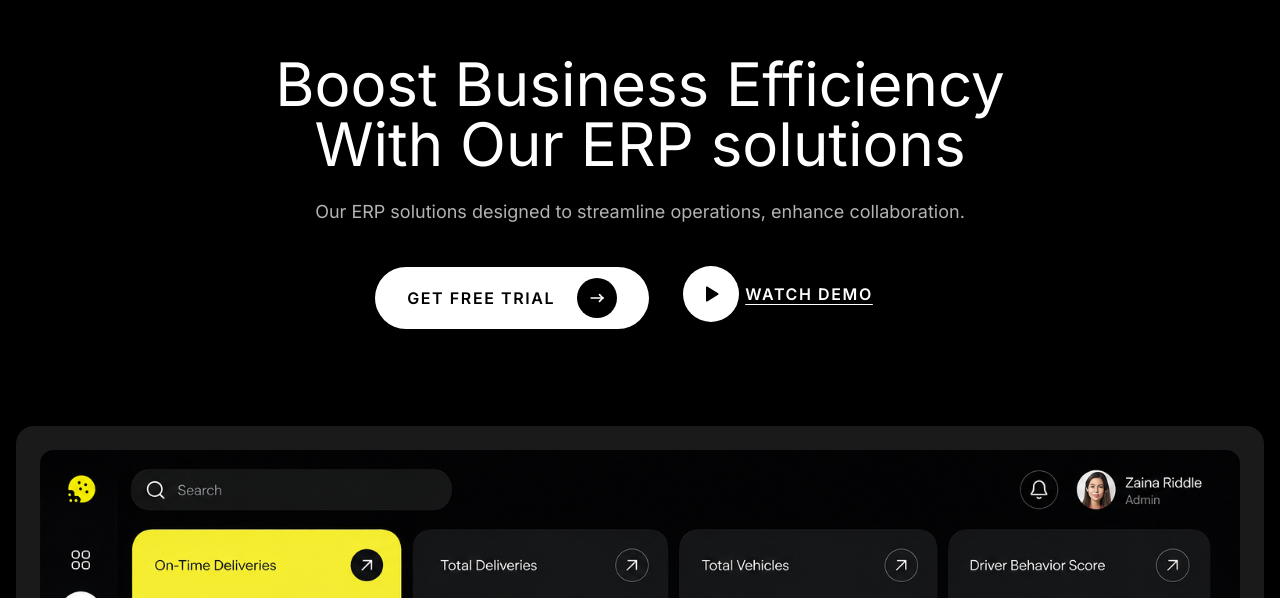
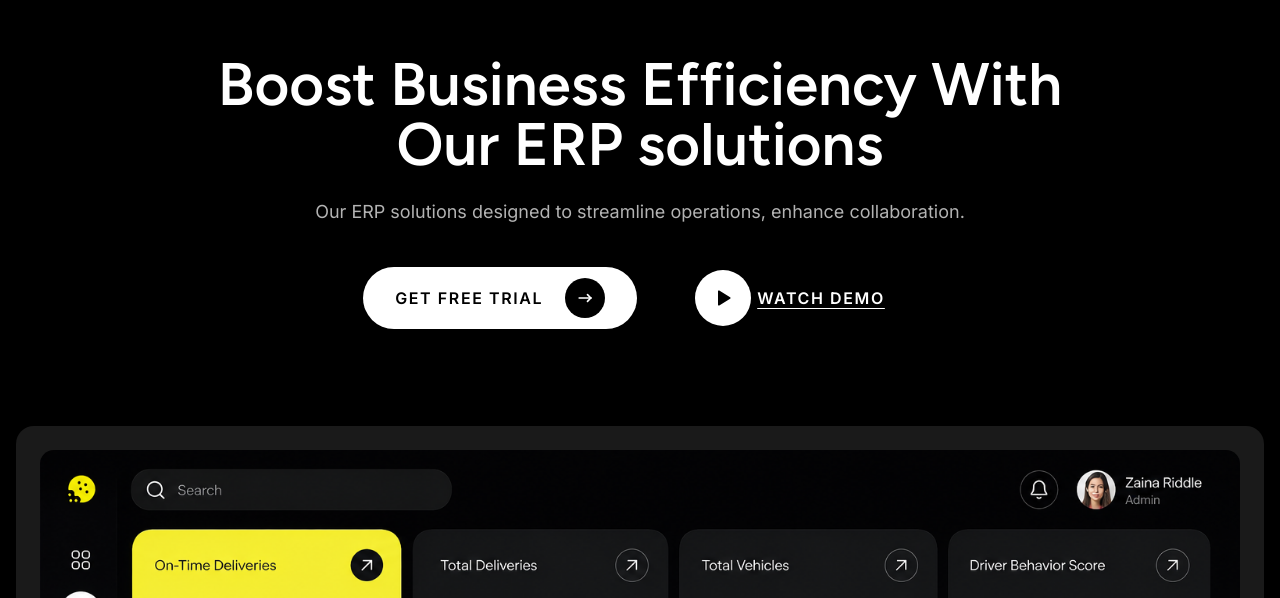
Before and after one commit to mikhailabdillah/simple-erp, a Next.js app in the folder apps/web/: page / in a window 1280 px wide. Shown: the part 202-800 px from the top of the page. Built offline with nearby package versions, Linux system fonts and the light colour scheme.

Commit message:
feat: update typography and remove redundant fonts

```diff
--- a/apps/web/app/globals.css
+++ b/apps/web/app/globals.css
@@ -122,13 +122,39 @@
     @apply border-border outline-ring/50;
   }
   body {
-    @apply bg-background text-foreground;
+    @apply bg-background text-foreground font-sans;
   }
   button:not(:disabled),
   [role="button"]:not(:disabled) {
     cursor: pointer;
   }
-  html {
-    @apply font-sans;
+  h1 {
+    @apply text-5xl lg:text-6xl;
+  }
+  h2 {
+    @apply text-4xl lg:text-5xl;
+  }
+  h3 {
+    @apply text-3xl lg:text-4xl;
+  }
+  h4 {
+    @apply text-2xl lg:text-3xl;
+  }
+  h5 {
+    @apply text-xl lg:text-2xl;
+  }
+  h6 {
+    @apply text-lg lg:text-xl;
+  }
+  h1,
+  h2,
+  h3,
+  h4,
+  h5,
+  h6 {
+    @apply font-heading font-semibold;
+  }
+  p {
+    @apply text-base mb-4;
   }
 }
--- a/apps/web/app/layout.tsx
+++ b/apps/web/app/layout.tsx
@@ -1,4 +1,4 @@
-import { Figtree, Geist, Geist_Mono, Inter } from "next/font/google";
+import { Figtree, Inter } from "next/font/google";
 
 import type { Metadata } from "next";
 import "./globals.css";
@@ -11,19 +11,9 @@ const figtreeHeading = Figtree({
 
 const inter = Inter({ subsets: ["latin"], variable: "--font-sans" });
 
-const geistSans = Geist({
-  subsets: ["latin"],
-  variable: "--font-geist-sans",
-});
-
-const geistMono = Geist_Mono({
-  subsets: ["latin"],
-  variable: "--font-geist-mono",
-});
-
 export const metadata: Metadata = {
-  description: "Generated by create next app",
-  title: "Create Next App",
+  description: "Simple ERP",
+  title: "Simple ERP",
 };
 
 export default function RootLayout({
@@ -32,19 +22,18 @@ export default function RootLayout({
   children: React.ReactNode;
 }>) {
   return (
-    <html
+    <html lang="en">
+      <body
         className={cn(
           "h-full",
           "antialiased",
-        geistSans.variable,
-        geistMono.variable,
           "font-sans",
           inter.variable,
           figtreeHeading.variable
         )}
-      lang="en"
       >
-      <body className="flex min-h-full flex-col">{children}</body>
+        {children}
+      </body>
     </html>
   );
 }
--- a/apps/web/app/page.tsx
+++ b/apps/web/app/page.tsx
@@ -25,14 +25,14 @@ export default function Home() {
       <div className="relative mt-40 mb-20 w-full text-white">
         <div className="flex flex-col items-center justify-center py-24 text-center">
           <div className="container mx-auto max-w-4xl px-4">
-            <h1 className="mb-6 text-6xl">
+            <h1 className="mb-6">
               Boost Business Efficiency With Our ERP solutions
             </h1>
             <p className="mb-10 text-lg opacity-70">
               Our ERP solutions designed to streamline operations, enhance
               collaboration.
             </p>
-            <div>
+            <div className="flex flex-wrap items-center justify-center gap-6">
               <Button
                 className="h-16 rounded-full bg-white text-base text-black"
                 size="lg"
```
Lines whose indentation alone changed are shown as unchanged.
